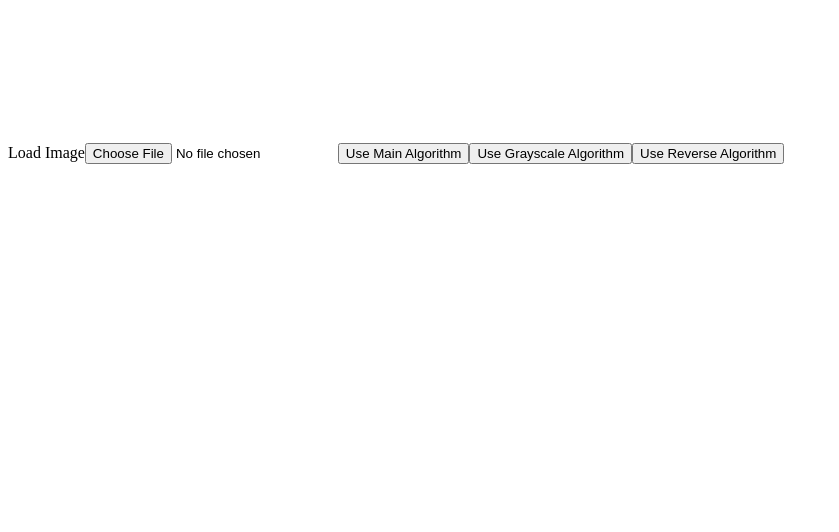
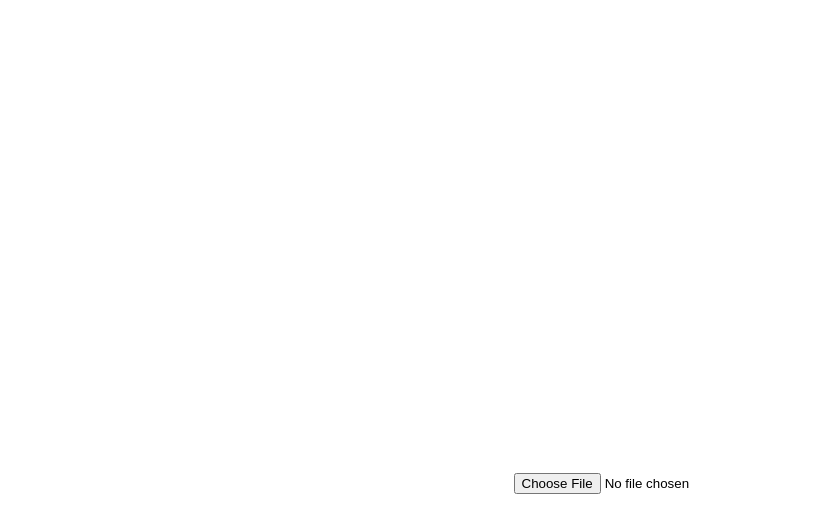
Before and after one commit to jakubgrzywaczewski/image-processing-algorithms, a React (Vite) app: page / in a window 1280 px wide. Shown: the top 532 px of the page, without its empty margins (0-839 px from the left). Built offline with nearby package versions, Linux system fonts and the light colour scheme.

Commit message:
feat: add scaling images

```diff
--- /dev/null
+++ b/src/App.css
@@ -0,0 +1,22 @@
+* {
+  padding: 0;
+  margin: 0;
+  box-sizing: border-box;
+}
+
+main {
+  display: flex;
+  flex-direction: column;
+  align-items: center;
+  justify-content: center;
+  width: 100dvw;
+  height: 100dvh;
+  padding: 1rem;
+
+  nav {
+    display: flex;
+    align-items: center;
+    gap: 1rem;
+    margin-top: 1rem;
+  }
+}
--- a/src/App.tsx
+++ b/src/App.tsx
@@ -1,21 +1,43 @@
-import React, { useState } from 'react';
+import { useState } from 'react';
 
-import Canvas from './components/Canvas.js';
-import { applyGrayscaleAlgorithm, applyMainAlgorithm, applyReverseAlgorithm } from './helpers.js';
-import { ImageUploader } from './components/ImageUploader.js';
-import { Button } from './components/Button.js';
+import './App.css';
+import Canvas from './components/Canvas';
+import { ImageUploader } from './components/ImageUploader';
+import { Button } from './components/Button';
+import { applyGrayscaleAlgorithm, applyMainAlgorithm, applyReverseAlgorithm } from './helpers';
 
 function App() {
   const [imageData, setImageData] = useState<ImageData | null>(null);
+  const [originalImageData, setOriginalImageData] = useState<ImageData | null>(null);
+  const [canvasContext, setCanvasContext] = useState<CanvasRenderingContext2D | null>(null);
+
+  const handleImageUpload = (data: ImageData) => {
+    setImageData(data);
+    setOriginalImageData(data);
+  };
+
+  const restoreOriginal = () => {
+    if (originalImageData && canvasContext) {
+      canvasContext.clearRect(0, 0, canvasContext.canvas.width, canvasContext.canvas.height);
+      canvasContext.putImageData(originalImageData, 0, 0);
+    }
+  };
 
   return (
-    <div>
-      <ImageUploader setImageData={setImageData} />
-      <Button onClick={() => applyMainAlgorithm}>Use Main Algorithm</Button>
-      <Button onClick={() => applyGrayscaleAlgorithm}>Use Grayscale Algorithm</Button>
-      <Button onClick={() => applyReverseAlgorithm}>Use Reverse Algorithm</Button>
-      <Canvas imageData={imageData} processImage={applyMainAlgorithm} />
-    </div>
+    <main>
+      <Canvas setCanvasContext={setCanvasContext} imageData={imageData} />
+      <nav>
+        <ImageUploader setImageData={handleImageUpload} />
+        {canvasContext && imageData && (
+          <>
+            <Button onClick={() => applyMainAlgorithm(canvasContext)}>Use Main Algorithm</Button>
+            <Button onClick={() => applyGrayscaleAlgorithm(canvasContext)}>Use Grayscale Algorithm</Button>
+            <Button onClick={() => applyReverseAlgorithm(canvasContext)}>Use Reverse Algorithm</Button>
+            <Button onClick={restoreOriginal}>Restore Original</Button>
+          </>
+        )}
+      </nav>
+    </main>
   );
 }
 
--- /dev/null
+++ b/src/components/Canvas.css
@@ -0,0 +1,4 @@
+canvas {
+  width: auto;
+  height: auto;
+}
--- a/src/components/Canvas.tsx
+++ b/src/components/Canvas.tsx
@@ -1,22 +1,50 @@
-import React, { useRef, useEffect } from 'react';
+import { useRef, useEffect } from 'react';
+import './Canvas.css';
 
 type CanvasProps = {
+  setCanvasContext: (context: CanvasRenderingContext2D | null) => void;
   imageData: ImageData | null;
-  processImage: (ctx: CanvasRenderingContext2D) => void;
 };
 
-const Canvas = ({ imageData, processImage }: CanvasProps) => {
+async function calculateScaledDimensions(imageBitmap: ImageBitmap, maxWidth: number, maxHeight: number) {
+  const naturalWidth = imageBitmap.width;
+  const naturalHeight = imageBitmap.height;
+  const widthRatio = maxWidth / naturalWidth;
+  const heightRatio = maxHeight / naturalHeight;
+  const scale = Math.min(widthRatio, heightRatio, 1);
+  const newWidth = naturalWidth * scale;
+  const newHeight = naturalHeight * scale;
+
+  return { newWidth, newHeight, scale };
+}
+
+const Canvas = ({ setCanvasContext, imageData }: CanvasProps) => {
   const canvasRef = useRef<HTMLCanvasElement>(null);
 
   useEffect(() => {
-    if (canvasRef.current && imageData) {
-      const ctx = canvasRef.current.getContext('2d');
-      if (ctx) {
-        ctx.putImageData(imageData, 0, 0);
-        processImage(ctx);
+    const updateCanvas = async () => {
+      if (canvasRef.current && imageData) {
+        const context = canvasRef.current.getContext('2d');
+        if (context) {
+          const imageBitmap = await createImageBitmap(imageData);
+          const maxWidth = window.innerWidth;
+          const maxHeight = window.innerHeight * 0.8;
+          const { newWidth, newHeight } = await calculateScaledDimensions(imageBitmap, maxWidth, maxHeight);
+
+          canvasRef.current.width = newWidth;
+          canvasRef.current.height = newHeight;
+
+          context.clearRect(0, 0, newWidth, newHeight);
+          context.drawImage(imageBitmap, 0, 0, newWidth, newHeight);
+          setCanvasContext(context);
+        }
       }
-    }
-  }, [imageData, processImage]);
+    };
+
+    window.addEventListener('resize', updateCanvas);
+    updateCanvas();
+    return () => window.removeEventListener('resize', updateCanvas);
+  }, [setCanvasContext, imageData]);
 
   return <canvas ref={canvasRef} />;
 };
--- /dev/null
+++ b/src/components/ImageUploader.css
@@ -0,0 +1,4 @@
+div {
+  display: flex;
+  flex-direction: column;
+}
--- a/src/components/ImageUploader.tsx
+++ b/src/components/ImageUploader.tsx
@@ -1,4 +1,5 @@
 import React from 'react';
+import './ImageUploader.css';
 
 type ImageUploaderProps = {
   setImageData: (data: ImageData) => void;
@@ -29,9 +30,8 @@ export const ImageUploader = ({ setImageData }: ImageUploaderProps) => {
   };
 
   return (
-    <>
-      <label htmlFor="load-file">Load Image</label>
+    <div>
       <input id="load-file" type="file" accept="image/*" onChange={handleImageUpload} />
-    </>
+    </div>
   );
 };
```
Also changed, not shown: src/css/style.css (deleted, +0 -14 lines).
